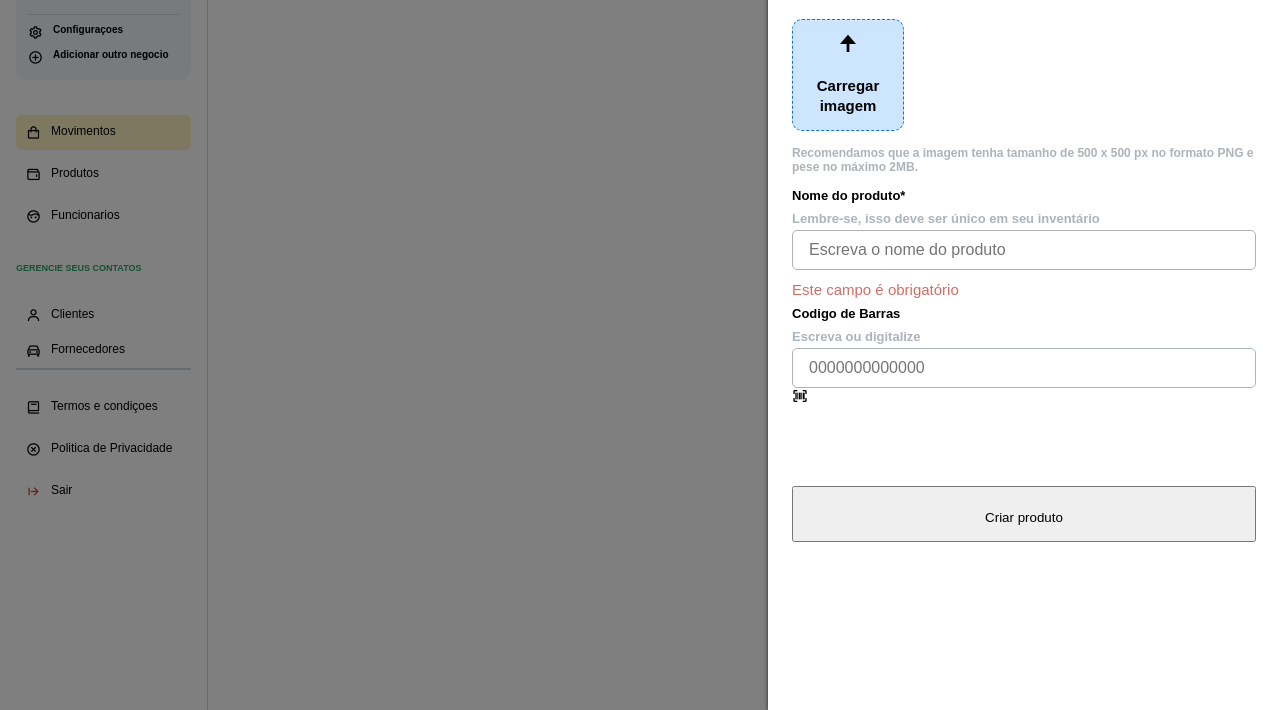
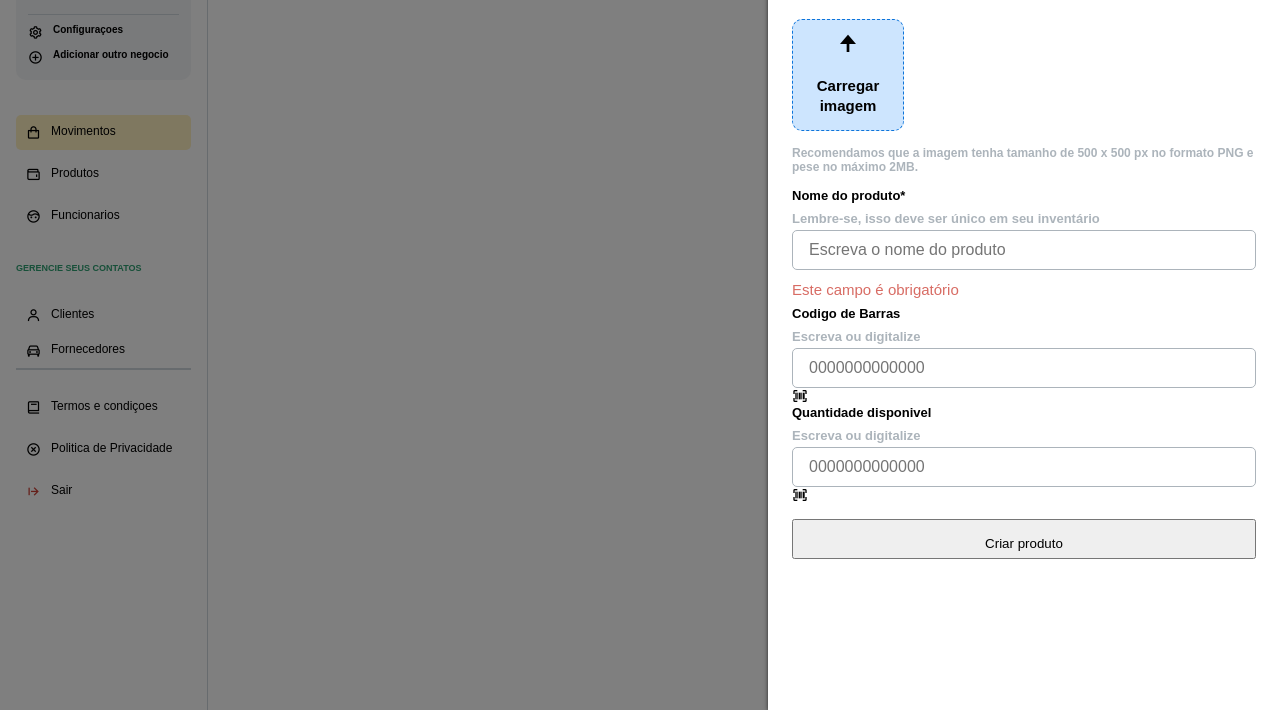
Before and after one commit to thiagoss2/CONTROLE-ESTOQUE, a plain HTML site: page produtos.html in a window 1280 px wide. Both pictures are taken after a click on the button "Adcionar produtos". Shown: the part 90-800 px from the top of the page. Drawn offline with nearby package versions, Linux system fonts and the light colour scheme.

Commit message:
adicionando mais recursos

```diff
--- a/css/produtos.css
+++ b/css/produtos.css
@@ -106,8 +106,9 @@
 }
 
 .bloco-flutuante-venda__barra-scrrol {
-    overflow-y: scroll;
-    margin-bottom: 80px;
+    overflow-y: auto;
+    height: 485px;
+
 }
 
 
@@ -227,5 +228,7 @@
 .bloco-flutuante-venda__botao-adicionar {
     padding: 8px 24px 0;
     width: 100%;
-    height: 56px;
+    height: 40px;
+    margin-top: 15px;
+
 }
--- a/produtos.html
+++ b/produtos.html
@@ -197,6 +197,18 @@
                            </div>
                           </section>
 
+                          <section class="bloco-flutuante-venda__codigo-barras">
+                            <p class="bloco-flutuante-venda__codigo-barras__titulo">Quantidade disponivel</p>
+                            <p class="bloco-flutuante-venda__codigo-barras__subtitulo">Escreva ou digitalize</p>
+                           <div class="bloco-flutuante-venda__input-bloco">
+                            <input type="text" class="bloco-flutuante-venda__codigo-barras__input estilos__input" placeholder="0000000000000">
+                            <i class='bx bx-barcode-reader' ></i>
+                           </div>
+                          </section>
+
+
+
+
                     </div>
 
                     <button class="bloco-flutuante-venda__botao-adicionar">
```
